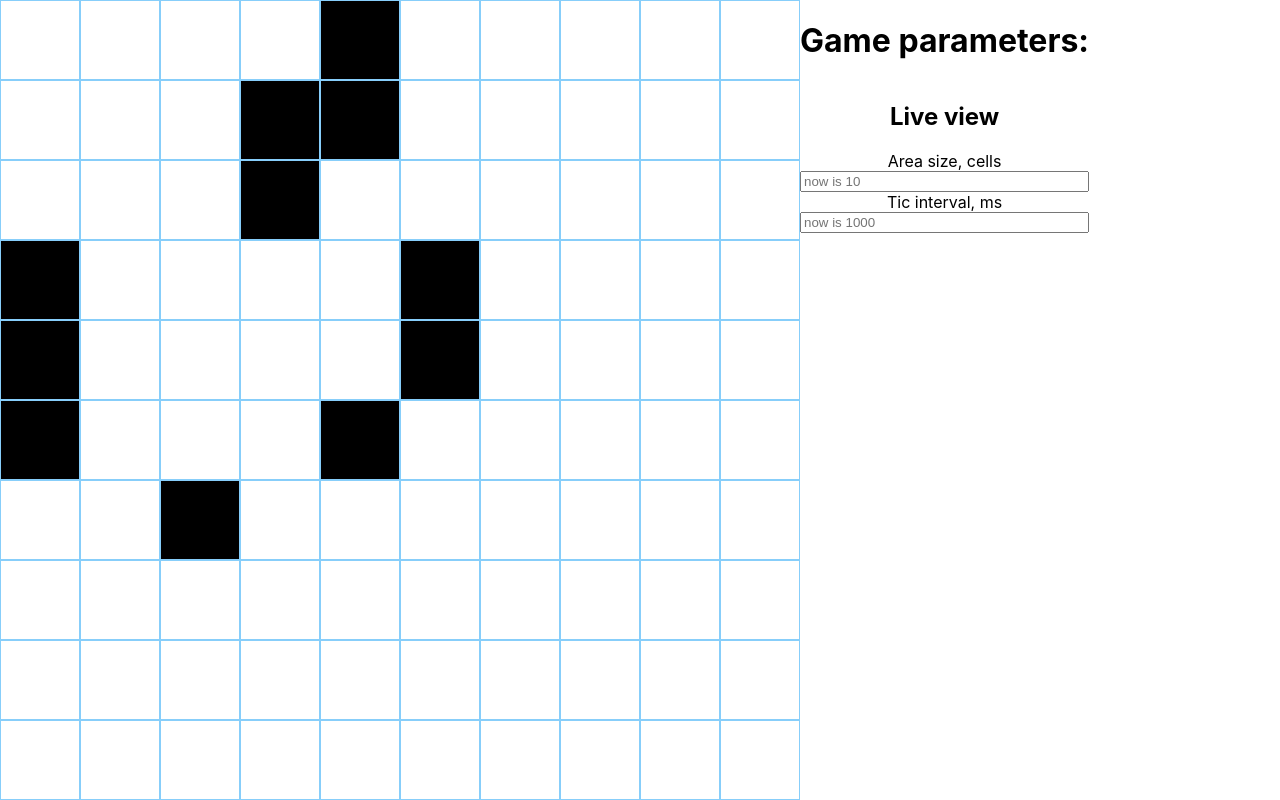
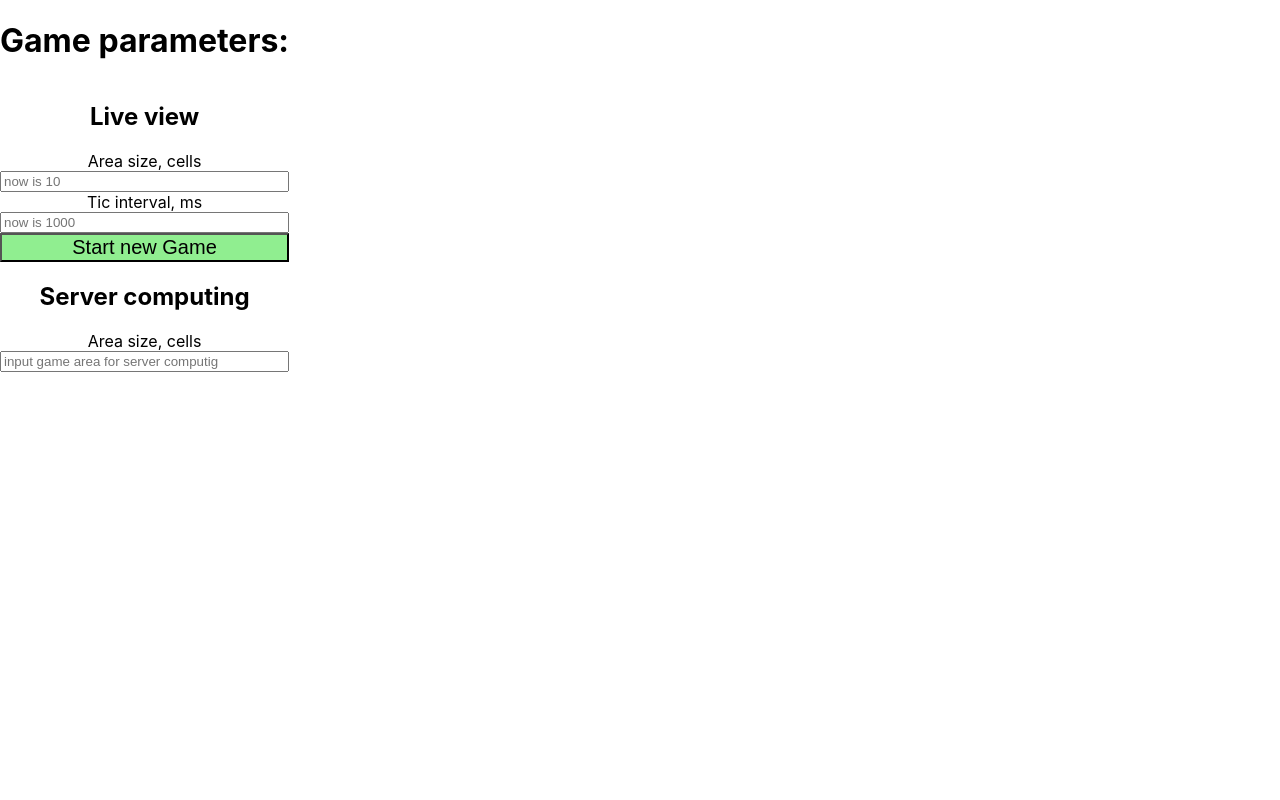
Before and after one commit to 0586534332georgy/ui-life-game, a React (Create React App) app: page / in a window 1280 px wide. Built offline with nearby package versions, Linux system fonts and the light colour scheme.

Commit message:
blank for server compute

```diff
--- a/src/App.tsx
+++ b/src/App.tsx
@@ -1,18 +1,33 @@
-import { useState } from 'react';
+import { useEffect, useState } from 'react';
 import './App.css';
 import { InputParameters } from './components/InputParameters';
 import { Life } from './components/Life';
 import config from './config/default-config.json'
+import { ServerComputing } from './components/ServerComputing';
 
 
 function App() {
   const [areaSize, setAreaSize] = useState<number>(config["game-area-size"]);
   const [gameTicInterval, setGameTicInterval] = useState<number>(config["game-tic-interval"]);
+  const [startGame, setStartGame] = useState<boolean>(false);
+
+  useEffect(() => {setAreaSize(areaSize)}, [startGame])
+
+  function handleStartGame() {
+    setStartGame(false);
+    setTimeout(() => setStartGame(true), 0);
+
+  }
+
   return (
     <div className="App" style={{display:'flex', flexDirection:'row'}}>
-      <Life areaSize={areaSize} gameTicInterval={gameTicInterval}/>
-      <InputParameters areaSize={areaSize} ticInterval={gameTicInterval}
-            setAreaSize={setAreaSize} setTicInterval={setGameTicInterval} />
+      {startGame && <Life areaSize={areaSize} gameTicInterval={gameTicInterval}/>}
+      <div style={{display:'flex', flexDirection:'column', justifyContent:'space-around'}}>
+        <InputParameters areaSize={areaSize} ticInterval={gameTicInterval}
+              setAreaSize={setAreaSize} setTicInterval={setGameTicInterval} />
+        <button style={{fontSize:'20px', backgroundColor:'lightgreen'}} onClick={() => handleStartGame()}>Start new Game</button>
+        <ServerComputing />
+      </div>
     </div>
   )
 }
--- a/src/components/InputParameters.tsx
+++ b/src/components/InputParameters.tsx
@@ -26,13 +26,17 @@ export const InputParameters: React.FC<Params> = ({areaSize, ticInterval, setAre
             <input title="input Game area size"
                     value={tmpAreaSize}
                     placeholder={`now is ${areaSize}`}
-                    onChange={e => setTmpAreaSize(e.target.value)} />
+                    onChange={e => {
+                        if(!isNaN(Number(e.target.value))) setTmpAreaSize(e.target.value);
+                    }} />
             <span>Tic interval, ms</span>
             <input title="input Tic interval" placeholder={`now is ${ticInterval}`}
                     value={tmpTicInterval}
-                    onChange={e => setTmpTicInterval(e.target.value)} />
+                    onChange={e => {
+                        if(!isNaN(Number(e.target.value))) setTmpTicInterval(e.target.value)
+                        }} />
             {(tmpAreaSize || tmpTicInterval)
-                && <button onClick={() => setNewParams()}>Set parameters</button>}
+                && <button onClick={() => setNewParams()}>Set parameters and start new Game</button>}
         </div>
     )
 
--- /dev/null
+++ b/src/components/ServerComputing.tsx
@@ -0,0 +1,24 @@
+import { useState } from "react";
+
+export const ServerComputing = () => {
+    const [tmpAreaSize, setTmpAreaSize] = useState<string>('');
+
+    function handleServerComputing() {
+        //TODO: send area size to server
+        setTmpAreaSize('');
+
+    }
+
+    return (<div style={{ display: 'flex', flexDirection: 'column' }}>
+        <h2>Server computing</h2>
+        <span>Area size, cells</span>
+        <input title="input Game area size"
+            value={tmpAreaSize}
+            placeholder='input game area for server computig'
+            onChange={e => {
+                if(!isNaN(Number(e.target.value))) setTmpAreaSize(e.target.value)
+            }}/>
+        {tmpAreaSize
+            && <button onClick={() => handleServerComputing()}>Execute computing on server</button>}
+    </div>)
+}
```
